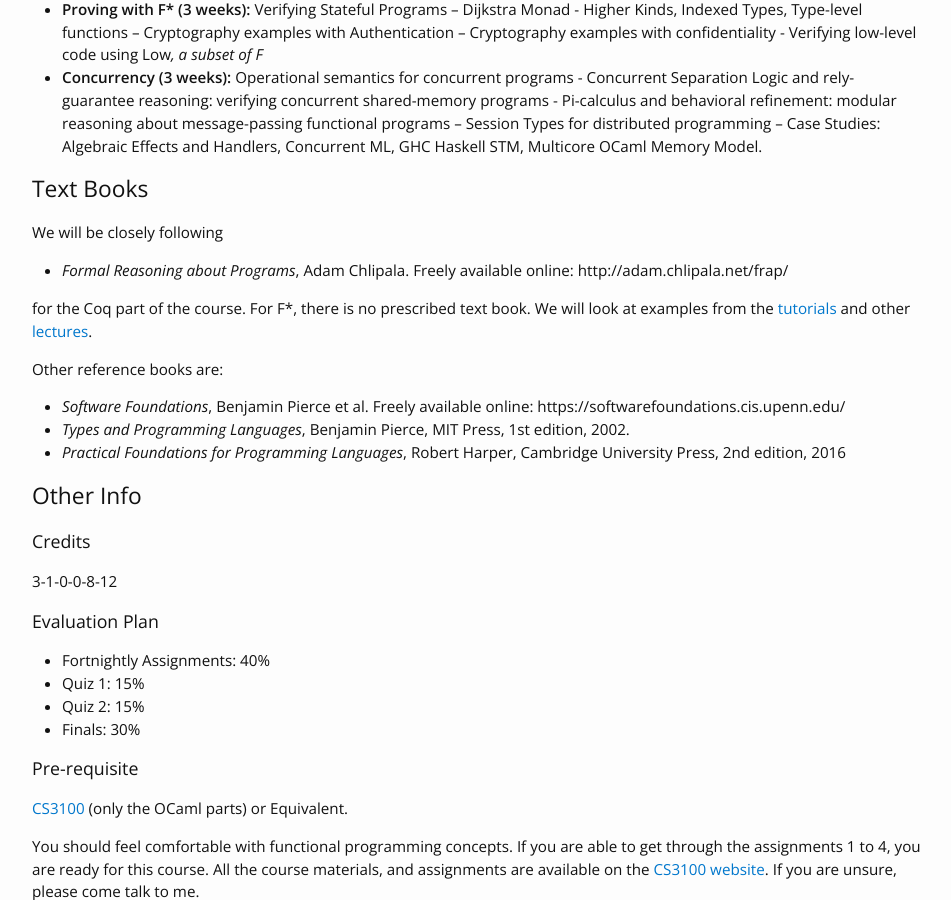
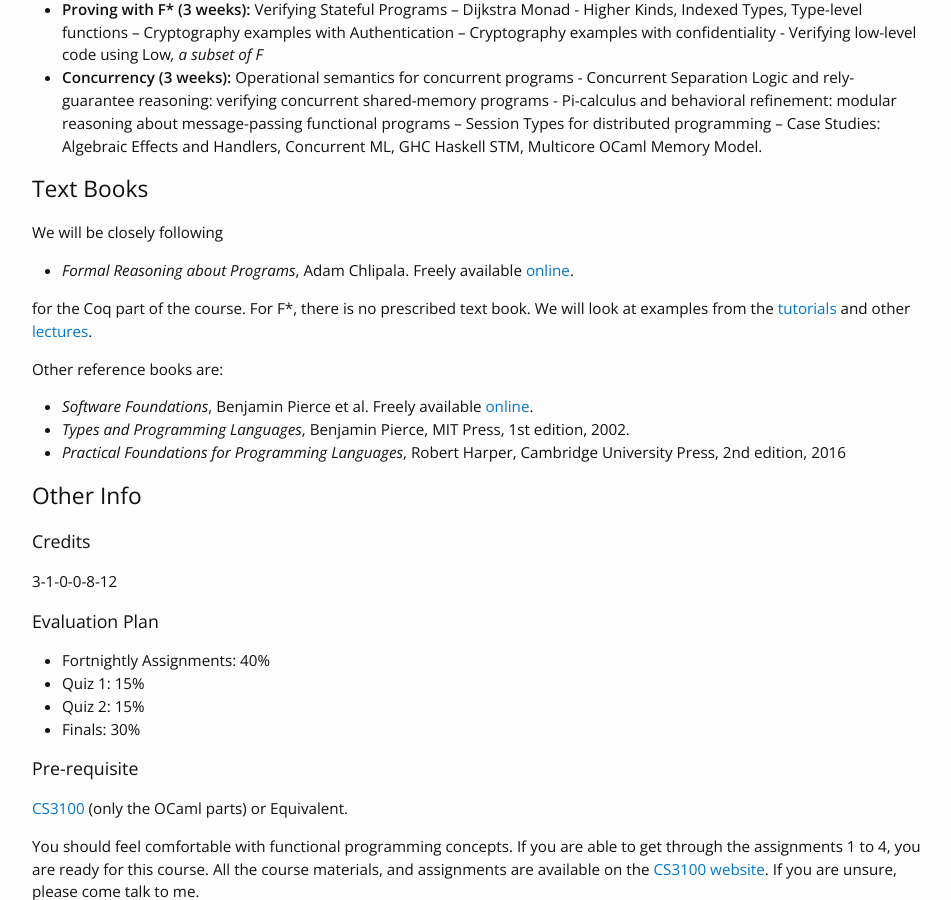
Before and after one commit to kayceesrk/cs6225_s20_iitm, a Jekyll site: the page built from index.md, in a window 1280 px wide and 900 px high, scrolled down 786 px. Shown: the whole window, without its empty margins (163-1114 px from the left). Built offline with Jekyll 4.4.1, drawn with Linux system fonts in a browser that asks for light colours; nearby versions of some CDN libraries.

Commit message:
edit links

```diff
--- a/index.md
+++ b/index.md
@@ -60,8 +60,8 @@ Proofs](https://blog.sigplan.org/2019/09/12/program-verification-has-it-lost-its
 
 We will be closely following
 
-* *Formal Reasoning about Programs*, Adam Chlipala. Freely available online:
-  http://adam.chlipala.net/frap/
+* *Formal Reasoning about Programs*, Adam Chlipala. Freely available
+  [online](http://adam.chlipala.net/frap/).
 
 for the Coq part of the course. For F\*, there is no prescribed text book. We
 will look at examples from the [tutorials](https://www.fstar-lang.org/tutorial/)
@@ -69,7 +69,7 @@ and other [lectures](https://www.cs.uoregon.edu/research/summerschool/summer19/t
 
 Other reference books are:
 
-* *Software Foundations*, Benjamin Pierce et al. Freely available online: https://softwarefoundations.cis.upenn.edu/
+* *Software Foundations*, Benjamin Pierce et al. Freely available [online](https://softwarefoundations.cis.upenn.edu/).
 * *Types and Programming Languages*, Benjamin Pierce, MIT Press, 1st edition, 2002.
 * *Practical Foundations for Programming Languages*, Robert Harper, Cambridge
   University Press, 2nd edition, 2016
```
